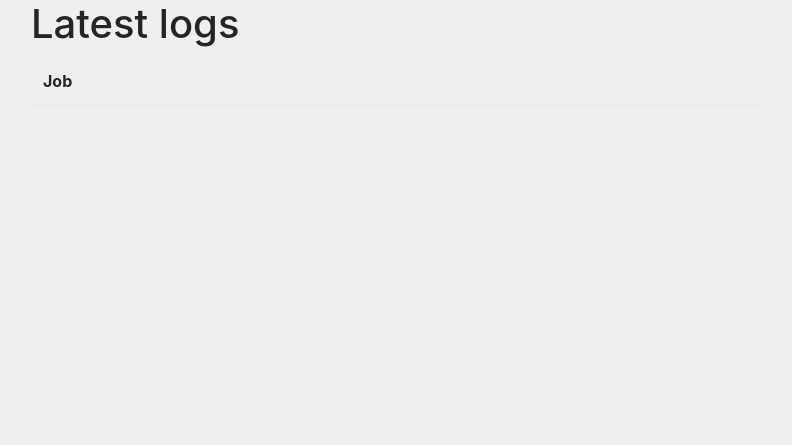
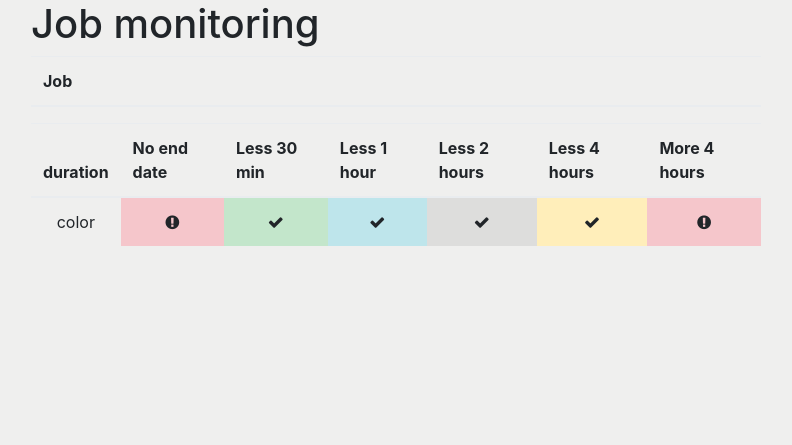
Before and after one commit to BTCCTB/interfaces_monitor, a Symfony app: template templates/log/homepage.html.twig in a window 1280 px wide. Shown: the top 445 px of the page, without its empty margins (54-846 px from the left). Run offline with Twig, Linux system fonts and the light colour scheme; the template is opened without the code that fills it, so the values that code supplies are empty; some libraries are stand-ins or nearby versions.

Commit message:
first table

```diff
--- a/public/css/styles.css
+++ b/public/css/styles.css
@@ -223,7 +223,9 @@ html {height:100%}
     }
 }
 
-
+.table td {
+    text-align: center;
+}
 
 /* FOOTER */
 
--- a/src/Repository/LogRepository.php
+++ b/src/Repository/LogRepository.php
@@ -50,9 +50,11 @@ class LogRepository extends ServiceEntityRepository
     */
 
 
-  public function findLatestByJob()
+  public function findLatestByJob($job_id)
   {
     return $this->createQueryBuilder('j')
+      ->andWhere('j.job = :val')
+      ->setParameter('val', $job_id)
       ->orderBy('j.end', 'DESC')
       ->setMaxResults(7)
       ->getQuery()
--- a/templates/base.html.twig
+++ b/templates/base.html.twig
@@ -2,7 +2,7 @@
 <html lang="en">
 
     <head>
-        <title>{% block title %}Welcome to the SpaceBar{% endblock %}</title>
+        <title>{% block title %}Job Monitor{% endblock %}</title>
         <meta charset="utf-8">
         <meta name="viewport" content="width=device-width, initial-scale=1, shrink-to-fit=no">
 
--- a/templates/log/homepage.html.twig
+++ b/templates/log/homepage.html.twig
@@ -5,9 +5,10 @@
     <div class="row">
         <!-- Log List -->
         <div class="col-sm-12 col-md-8">
-            <h1>Latest logs</h1>
+            <h1>Job monitoring</h1>
 
-            <table class="table">
+
+            <table class="table table-hover">
                 <thead>
                 <tr>
                     <th>Job</th>
@@ -17,20 +18,50 @@
                 </tr>
                 </thead>
                 <tbody>
-                <tr>
-                    {% for job,logs in job_logs %}
-                    <td>{{ job }}</td>
+                {% for job,logs in job_logs %}
+                    <tr>
+                          <td>{{ job }}</td>
                          {% for log_date in log_dates %}
-                           <td>
-                               {% if logs[log_date] is defined %}
-                                <span class="fa fa-{{ (logs[log_date].start != null and logs[log_date].end != null) ? 'check' : 'exclamation-circle ' }}"></span>
+                             {% if logs[log_date] is defined %}
+                                   <td  class="table-{{logs[log_date]['color']}} data-toggle="tooltip" title="{{logs[log_date]['logs'].start|date('H:i:s')}} -> {{ logs[log_date]['logs'].end|date('H:i:s') }}">
+                                        <span class="fa fa-{{ (logs[log_date]['logs'].start != null and logs[log_date]['logs'].end != null) ? 'check' : 'exclamation-circle ' }}"></span>
+                                   </td>
                                {% else %}
-                                   <span class="fa fa-times"></span>
+                                   <td  class="table-secondary" data-toggle="tooltip" title="job did not run that day !!">
+                                    <span class="fa fa-times"></span>
+                                   </td>
                                {% endif %}
                            </td>
                          {% endfor %}
+                    </tr>
                     {% endfor %}
                 </tr>
+                </tbody>
+            </table>
+
+            <table class="table">
+                <thead>
+                    <tr>
+                        <th>duration</th>
+                        <th> No end date </th>
+                        <th> Less 30 min </th>
+                        <th> Less 1 hour </th>
+                        <th> Less 2 hours  </th>
+                        <th> Less 4 hours  </th>
+                        <th> More 4 hours  </th>
+                    </tr>
+                </thead>
+                <tbody>
+                <tr>
+                    <td>color</td>
+                    <td class="table-danger"><span class="fa fa-exclamation-circle"></span></td>
+                    <td class="table-success"><span class="fa fa-check"></span></td>
+                    <td class="table-info"><span class="fa fa-check"></span></td>
+                    <td class="table-active"><span class="fa fa-check"></span></td>
+                    <td class="table-warning"><span class="fa fa-check"></span></td>
+                    <td class="table-danger"><span class="fa fa-exclamation-circle"></span></td>
+                </tr>
+
                 </tbody>
             </table>
         </div>
```
Also changed, not shown: src/Controller/LogController.php (+34 -17 lines), src/Entity/Job.php (+60 -0 lines), src/Entity/Log.php (+8 -6 lines), src/Migrations/Version20190226094909.php (added, +39 -0 lines).
